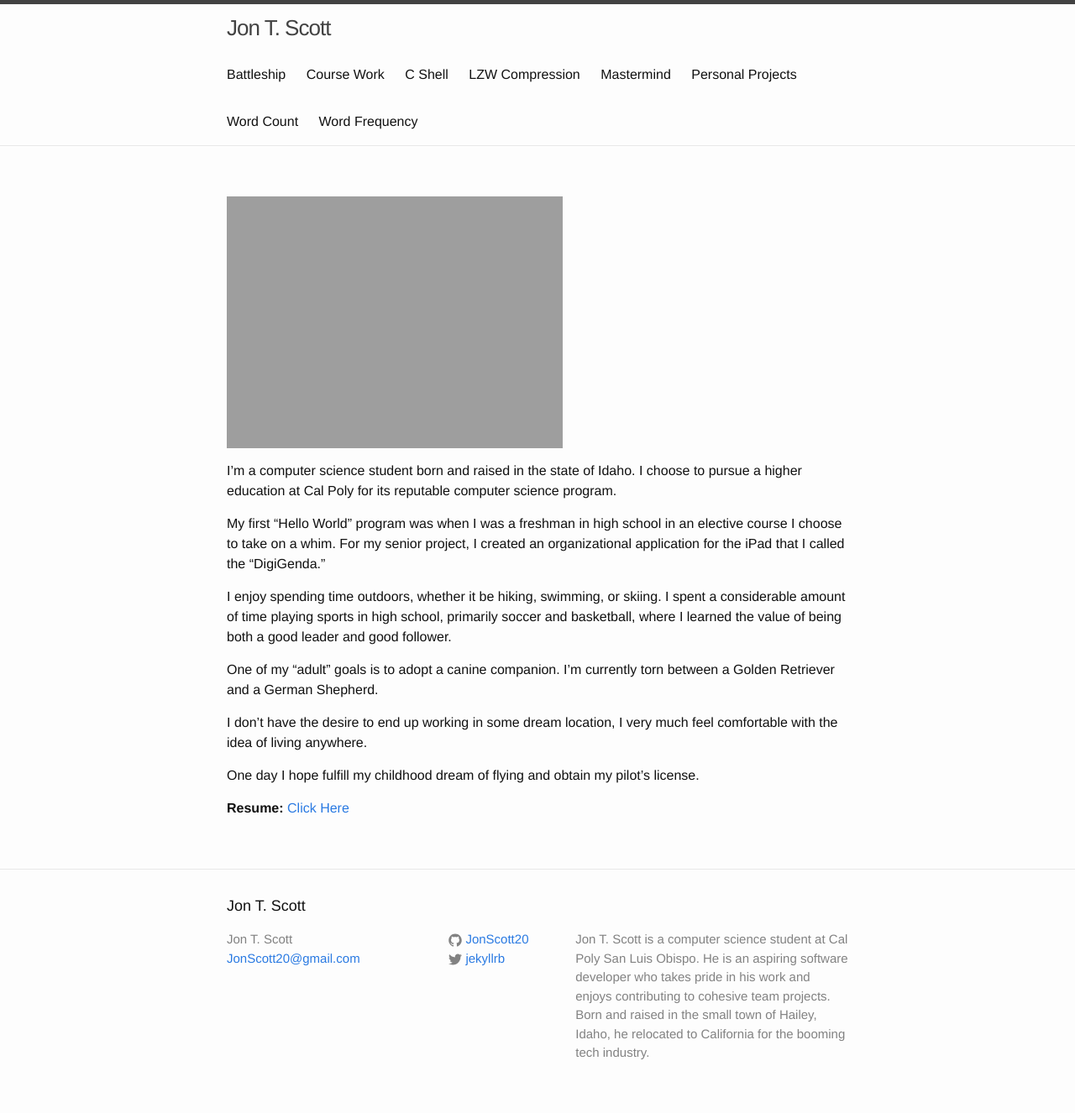
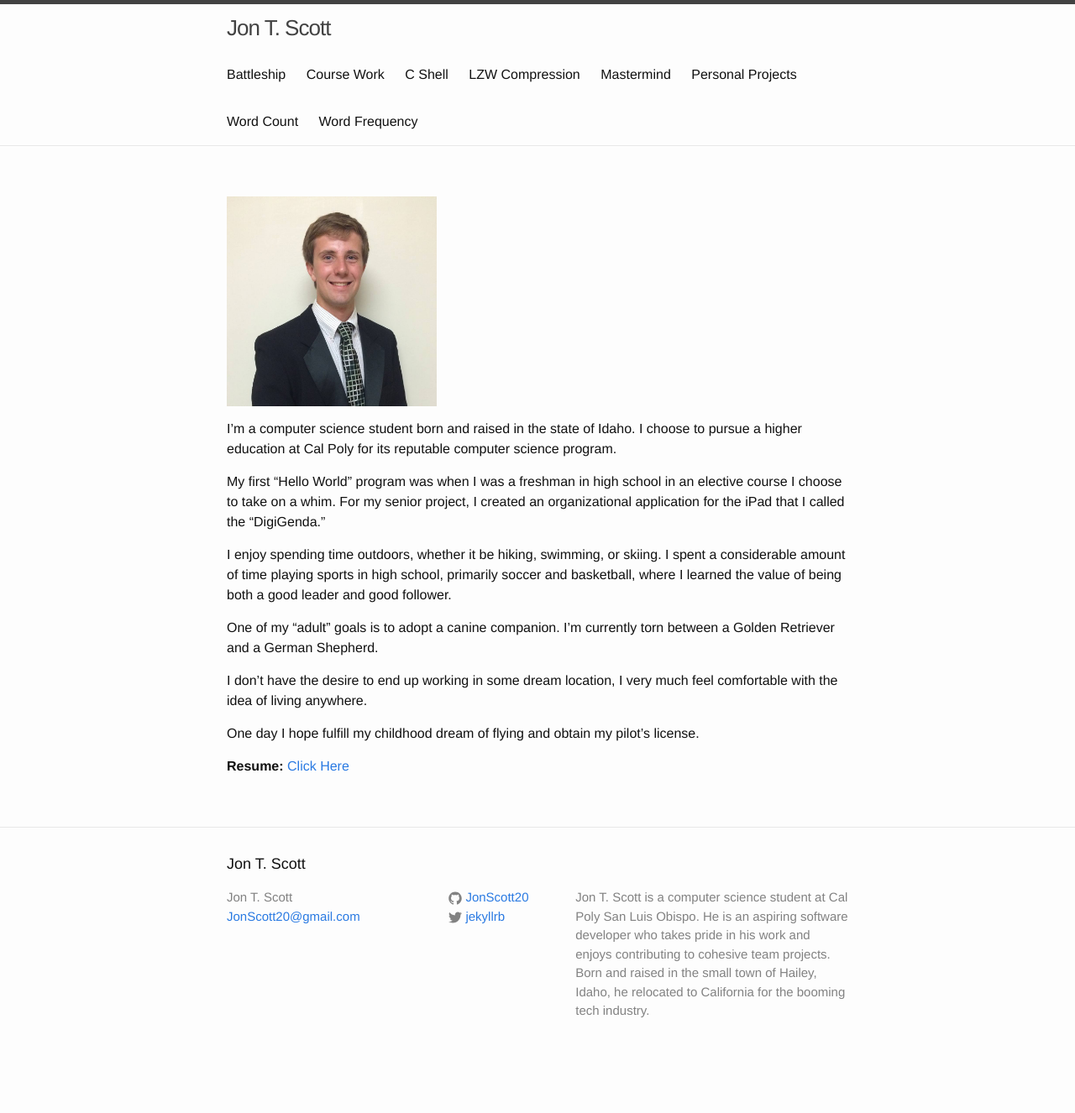
Before and after one commit to JonScott20/JonScott20.github.io, a Jekyll site: the page built from index.md, in a window 1280 px wide. Shown: the whole page at 84% size. Built offline with Jekyll 4.4.1, drawn with Linux system fonts in a browser that asks for light colours; our own code applies the rules of GitHub Pages for plain Markdown files; after the commit the page ends 1276 px from its top, so only the background shows below that.

Commit message:
Update index.md

```diff
--- a/index.md
+++ b/index.md
@@ -1,4 +1,4 @@
-![JScottFormal](https://jonscott20.github.io/Files/Documents/JScottFormal.jpg =250x)
+![JScottFormal](https://jonscott20.github.io/Files/Documents/JScottFormal.jpg){:height="250px" width="250px"}
 
 I'm a computer science student born and raised in the state of Idaho. I choose to pursue a higher education at Cal Poly for its reputable computer science program.
 
```
